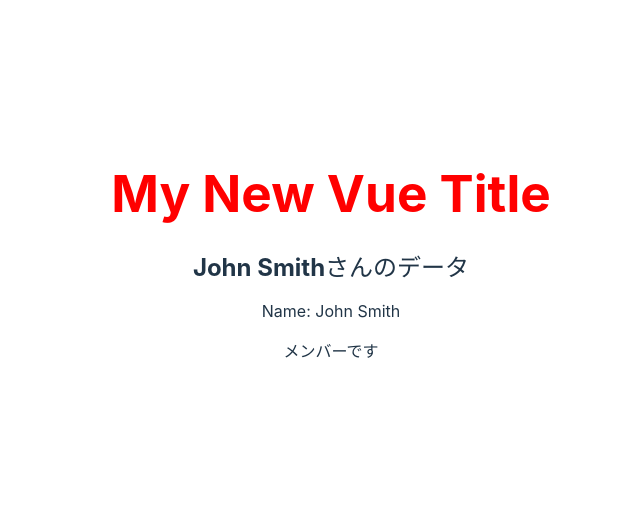
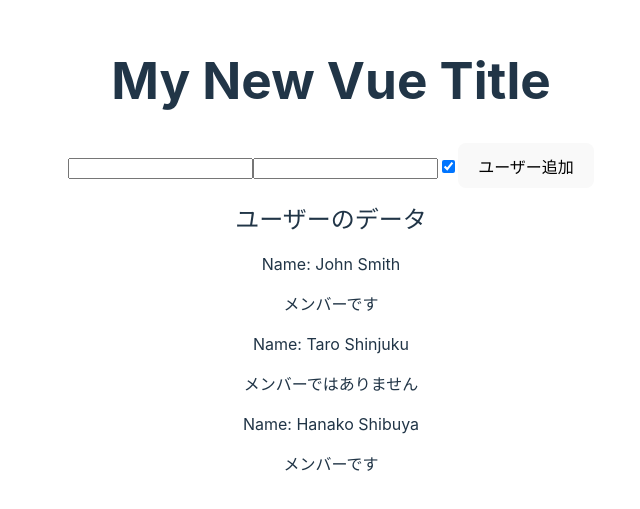
Before and after one commit to kanoi-y/vite-vue-project, a Vue app: page / in a window 1280 px wide. Shown: the part 145-654 px from the top of the page, without its empty margins (309-949 px from the left). Built offline with nearby package versions, Linux system fonts and the light colour scheme.

Commit message:
🔨 v-on, v-for, v-modelを使用して実装

```diff
--- a/src/App.vue
+++ b/src/App.vue
@@ -5,16 +5,45 @@ export default {
       title: 'My New Vue Title',
       message: 'Welcome to Vue',
       isRed: true,
-      user: {
-        firstName: 'John',
-        lastName: 'Smith',
+      input: {
+        firstName: '',
+        lastName: '',
         isMember: true,
       },
+      users: [
+        {
+          firstName: 'John',
+          lastName: 'Smith',
+          isMember: true,
+        },
+        {
+          firstName: 'Taro',
+          lastName: 'Shinjuku',
+          isMember: false,
+        },
+        {
+          firstName: 'Hanako',
+          lastName: 'Shibuya',
+          isMember: true,
+        },
+      ],
     }
   },
-  computed: {
-    fullName() {
-      return this.user.firstName + ' ' + this.user.lastName
+  methods: {
+    addUser() {
+      if (
+        this.input.firstName.trim() === '' ||
+        this.input.lastName.trim() === ''
+      ) {
+        alert('姓、または名前が空白だと登録することが出来ません')
+        return
+      }
+      this.users.push(this.input)
+      this.input = {
+        firstName: '',
+        lastName: '',
+        isMember: true,
+      }
     },
   },
 }
@@ -22,14 +51,14 @@ export default {
 
 <template>
   <h1 :title="message" :class="{ red: isRed }">{{ title }}</h1>
-  <h2>{{ fullName }}さんのデータ</h2>
-  <p>Name: {{ fullName }}</p>
-  <p v-if="user.isMember">メンバーです</p>
-  <p v-else>メンバーではありません</p>
+  <input type="text" v-model="input.firstName" />
+  <input type="text" v-model="input.lastName" />
+  <input type="checkbox" v-model="input.isMember" />
+  <button v-on:click="addUser">ユーザー追加</button>
+  <h2>ユーザーのデータ</h2>
+  <div v-for="user in users">
+    <p>Name: {{ user.firstName + ' ' + user.lastName }}</p>
+    <p v-if="user.isMember">メンバーです</p>
+    <p v-else>メンバーではありません</p>
+  </div>
 </template>
-
-<style>
-.red {
-  color: red;
-}
-</style>
```
